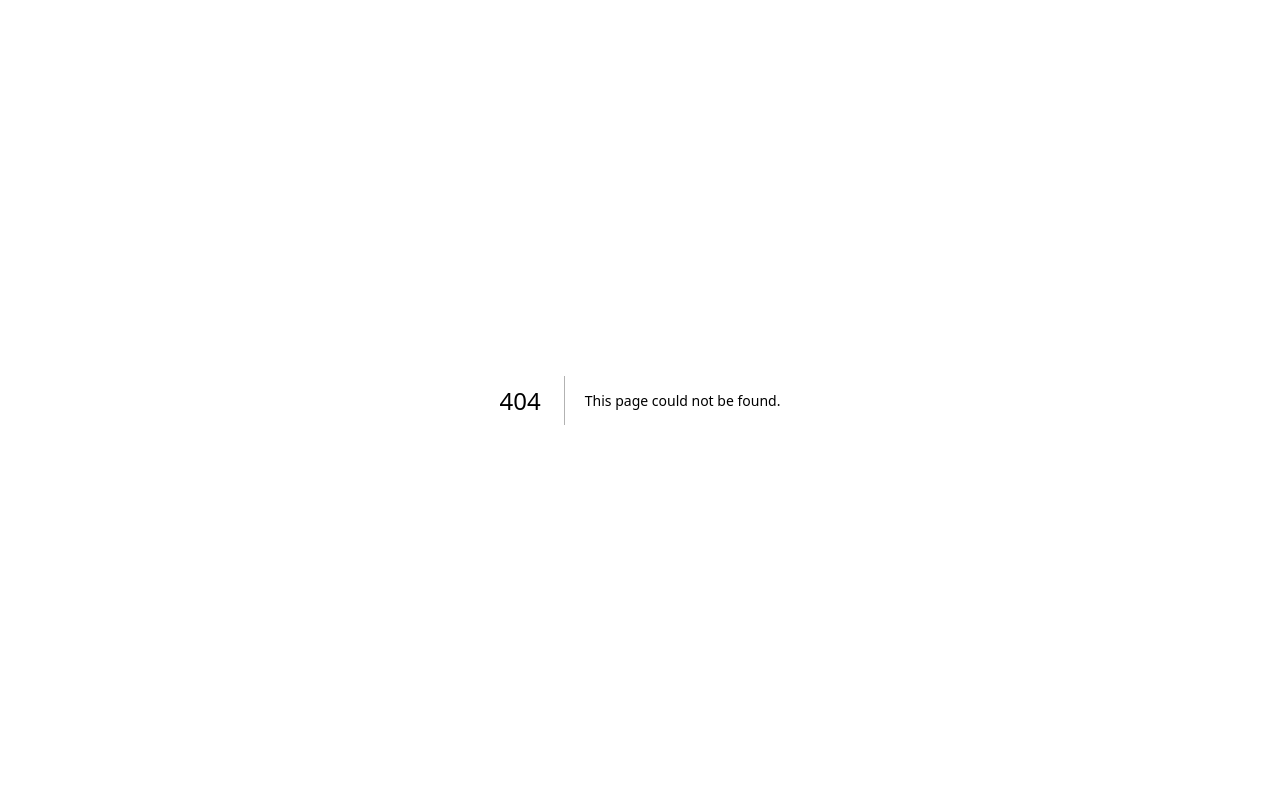
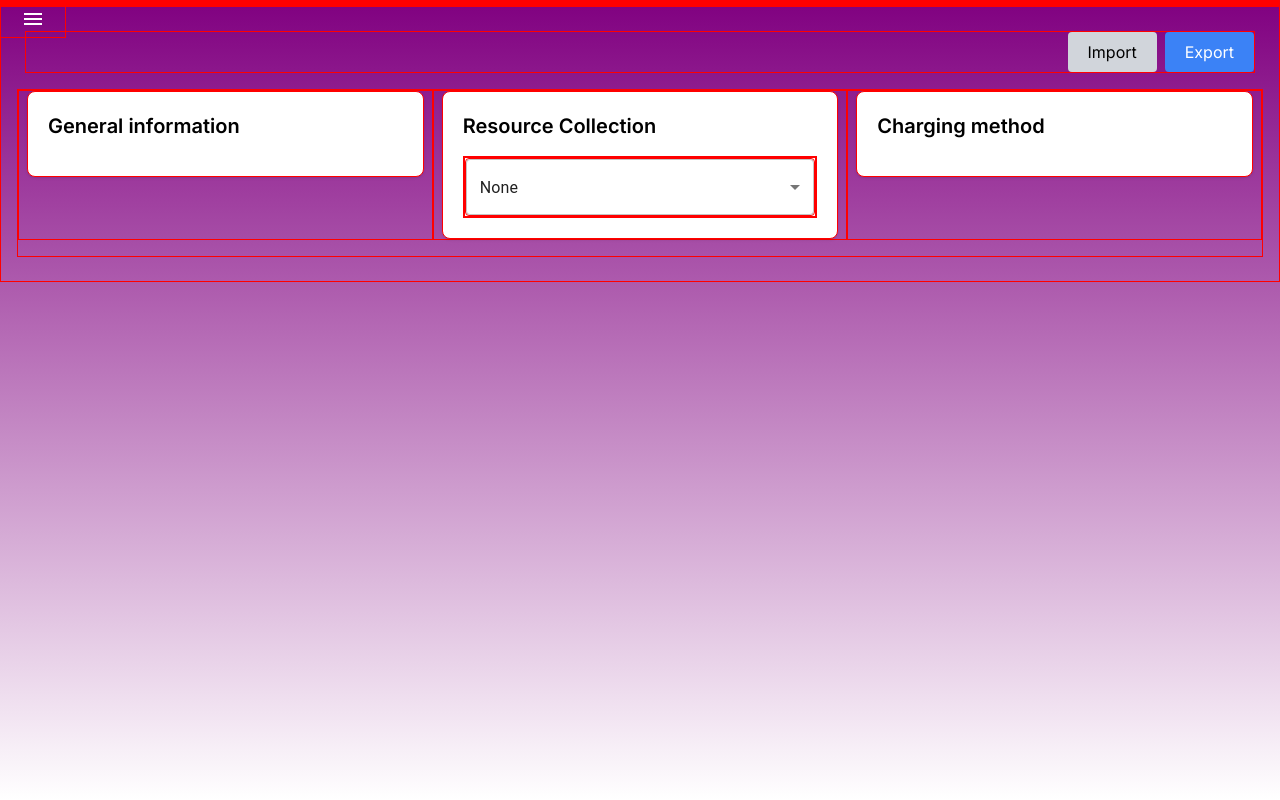
Before and after one commit to Alahkaih/personal-website, a Next.js app: page /games/combined in a window 1280 px wide. Before the commit this address had no page. Built offline with nearby package versions, Linux system fonts and the light colour scheme.

Commit message:
added new combined game page

```diff
--- /dev/null
+++ b/src/app/games/combined/page.tsx
@@ -0,0 +1,35 @@
+import ResourceCollection from "@/components/combinedGames/resourceCollection";
+import { ReactNode } from "react";
+
+export default function Combined() {
+    return (
+        <div className="container mx-auto p-6">
+            <div className="flex justify-end mb-4">
+                <button className="bg-gray-300 text-black mr-2 px-5 py-2 rounded">Import</button>
+                <button className="bg-blue-500 text-white px-5 py-2 rounded">Export</button>
+            </div>
+            <div className="flex flex-wrap -mx-2">
+                <div className="w-full lg:w-1/3 px-2 mb-4">
+                    <div className="bg-white p-5 rounded-lg shadow">
+                        <h2 className="text-xl font-semibold mb-4">General information</h2>
+                    </div>
+                </div>
+
+                <div className="w-full lg:w-1/3 px-2 mb-4">
+                    <div className="bg-white p-5 rounded-lg shadow">
+                        <h2 className="text-xl font-semibold mb-4">Resource Collection</h2>
+                        <ResourceCollection/>
+                    </div>
+                </div>
+
+                <div className="w-full lg:w-1/3 px-2 mb-4">
+                    <div className="bg-white p-5 rounded-lg shadow">
+                        <h2 className="text-xl font-semibold mb-4">Charging method</h2>
+                    </div>
+                </div>
+            </div>
+
+
+        </div>
+    )
+}
--- a/src/app/games/idle/page.tsx
+++ b/src/app/games/idle/page.tsx
@@ -2,6 +2,8 @@
 import { Button } from "@mui/material";
 import { Dispatch, useEffect, useReducer, useState } from "react";
 import { IdleGameReducerAction, IdleGameState, idleGameReducer } from "./reducer";
+import CustomButton from "@/components/idleGame/customResourceButton";
+import Resource from "@/components/idleGame/resource";
 
 export default function Idle() {
     const resources = ["Iron", "Worker", "Mine"]
@@ -71,71 +73,3 @@ export default function Idle() {
         </div>
     );
 }
-
-type resourceProps = {
-    state: IdleGameState;
-    updateState: Dispatch<IdleGameReducerAction>;
-    resourceId: number
-};
-function Resource({
-    state,
-    updateState,
-    resourceId,
-}: resourceProps) {
-    const gatherResource = () => {
-        updateState({
-            type: "gatherResource",
-            resourceId: resourceId,
-        });
-    }
-    const buyResource = () => {
-        updateState({
-            type: "buyResource",
-            resourceId: resourceId,
-        });
-    };
-    const {baseCost, costMultiplier, count, name} = state.resources[resourceId];
-    return (
-        <div className="flex flex-col w-1/4 pt-10">
-            <CustomButton
-                primary={name}
-                secondary={count}
-                color="white"
-                onClick={gatherResource}
-            />
-            <CustomButton
-                primary={`Buy`}
-                secondary={costMultiplier * count + baseCost}
-                color="purple"
-                onClick={buyResource}
-            />
-        </div>
-    );
-}
-
-type customButtonProps = {
-    primary: string;
-    secondary: string | number;
-    color: string;
-    onClick: () => void;
-};
-function CustomButton({
-    primary,
-    secondary,
-    color,
-    onClick,
-}: customButtonProps) {
-    return (
-        <Button
-            sx={{
-                color,
-            }}
-            variant="contained"
-            className="flex justify-between items-center px-4 py-2 bg-blue-500 text-white rounded"
-            onClick={onClick}
-        >
-            <span>{primary}</span>
-            <span>{secondary}</span>
-        </Button>
-    );
-}
--- a/src/app/globals.css
+++ b/src/app/globals.css
@@ -17,6 +17,11 @@
 }
 
 body {
-    color: rgb(var(--foreground-rgb));
+    /* color: rgb(var(--foreground-rgb)); */
     background: linear-gradient(to bottom, purple, white);
+    background-attachment: fixed;
 }
+
+div {
+    border: 1px solid red;
+}
--- a/src/app/layout.tsx
+++ b/src/app/layout.tsx
@@ -17,7 +17,7 @@ export default function RootLayout({
     children: React.ReactNode;
 }) {
     return (
-        <html lang="en">
+        <html lang="en" className="h-screen">
             <body className={inter.className}>
                 <div>
                     <HomeDrawer />
--- /dev/null
+++ b/src/components/combinedGames/resourceCollection.tsx
@@ -0,0 +1,26 @@
+"use client"
+
+import SimpleDropdown from "./simpleDropdown";
+//TODO: add reducer with resources and selected workers
+
+export default function ResourceCollection() {
+    const options = [
+        {
+            id: "iron",
+            label: "Iron",
+        },
+        {
+            id: "gold",
+            label: "Gold",
+        },
+        {
+            id: "wood",
+            label: "Wood",
+        }
+    ]
+    return (
+        <div>
+            <SimpleDropdown options={options}/>
+        </div>
+    );
+}
--- /dev/null
+++ b/src/components/combinedGames/simpleDropdown.tsx
@@ -0,0 +1,36 @@
+import { FormControl, Select, MenuItem } from "@mui/material";
+import { useState } from "react";
+
+type SimpleDropdownProps = {
+    options: {
+        id: string,
+        label: string
+    }[]
+}
+
+export default function SimpleDropdown({options}: SimpleDropdownProps) {
+    const [selectedWorker, setSelectedWorker] = useState("");
+
+    const getOptions = () => {
+        return options.map((option, index) => (
+            <MenuItem key={index} value={option.id}>
+                {option.label}
+            </MenuItem>
+        ));
+    }
+    return (
+        <div>
+            <FormControl fullWidth>
+                <Select
+                    value={selectedWorker}
+                    onChange={(event) => setSelectedWorker(event.target.value)}
+                    displayEmpty
+                    inputProps={{ 'aria-label': 'Without label' }}
+                >
+                    <MenuItem value="">None</MenuItem>
+                    {getOptions()}
+                </Select>
+            </FormControl>
+        </div>
+    );
+}
--- a/src/components/drawer.tsx
+++ b/src/components/drawer.tsx
@@ -109,4 +109,9 @@ const list: listInput[] = [
         name: "Resume",
         icon: <Description />,
     },
+    {
+        name: "Games",
+        icon: <Code />,
+        urlOverride: "games/combined"
+    }
 ];
--- /dev/null
+++ b/src/components/idleGame/customResourceButton.tsx
@@ -0,0 +1,28 @@
+import { Button } from "@mui/material";
+
+type customButtonProps = {
+    primary: string;
+    secondary: string | number;
+    color: string;
+    onClick: () => void;
+};
+export default function CustomButton({
+    primary,
+    secondary,
+    color,
+    onClick,
+}: customButtonProps) {
+    return (
+        <Button
+            sx={{
+                color,
+            }}
+            variant="contained"
+            className="flex justify-between items-center px-4 py-2 bg-blue-500 text-white rounded"
+            onClick={onClick}
+        >
+            <span>{primary}</span>
+            <span>{secondary}</span>
+        </Button>
+    );
+}
--- /dev/null
+++ b/src/components/idleGame/resource.tsx
@@ -0,0 +1,45 @@
+import { IdleGameState, IdleGameReducerAction } from "@/app/games/idle/reducer";
+import { Dispatch } from "react";
+import CustomButton from "./customResourceButton";
+
+type resourceProps = {
+    state: IdleGameState;
+    updateState: Dispatch<IdleGameReducerAction>;
+    resourceId: number
+};
+
+export default function Resource({
+    state,
+    updateState,
+    resourceId,
+}: resourceProps) {
+    const gatherResource = () => {
+        updateState({
+            type: "gatherResource",
+            resourceId: resourceId,
+        });
+    }
+    const buyResource = () => {
+        updateState({
+            type: "buyResource",
+            resourceId: resourceId,
+        });
+    };
+    const {baseCost, costMultiplier, count, name} = state.resources[resourceId];
+    return (
+        <div className="flex flex-col w-1/4 pt-10">
+            <CustomButton
+                primary={name}
+                secondary={count}
+                color="white"
+                onClick={gatherResource}
+            />
+            <CustomButton
+                primary={`Buy`}
+                secondary={costMultiplier * count + baseCost}
+                color="purple"
+                onClick={buyResource}
+            />
+        </div>
+    );
+}
```
